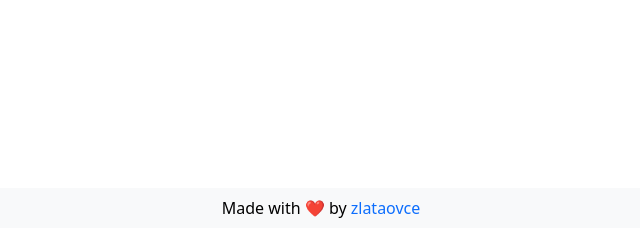
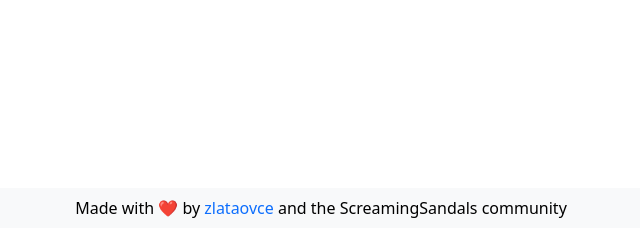
Before and after one commit to zlataovce/plshelp, a Flask app: page / in a window 1280 px wide. Shown: the part 572-800 px from the top of the page, without its empty margins (319-959 px from the left). Run offline with Flask 2, Linux system fonts and the light colour scheme.

Commit message:
smol promo <3

```diff
--- a/templates/index.html
+++ b/templates/index.html
@@ -45,7 +45,7 @@
 			<!-- Footer -->
 			<footer id="footer" class="footer-light">
 				<p class="mt-2">
-					Made with ❤️ by <a href="https://github.com/zlataovce">zlataovce</a>
+					Made with ❤️ by <a href="https://github.com/zlataovce">zlataovce</a> and the ScreamingSandals community
 				</p>
 			</footer>
 		</div>
--- a/templates/show.html
+++ b/templates/show.html
@@ -136,7 +136,7 @@
 		<br></br>
 		<footer id="footer" class="footer-light" style="position: fixed;">
 			<p class="mt-2">
-				Made with ❤️ by <a href="https://github.com/zlataovce">zlataovce</a>
+				Made with ❤️ by <a href="https://github.com/zlataovce">zlataovce</a> and the ScreamingSandals community
 			</p>
 		</footer>
 	</div>
--- a/templates/textupload.html
+++ b/templates/textupload.html
@@ -79,7 +79,7 @@
 		</div>
 		<footer id="footer" class="footer-light" style="position: fixed;">
 			<p class="mt-2">
-				Made with ❤️ by <a href="https://github.com/zlataovce">zlataovce</a>
+				Made with ❤️ by <a href="https://github.com/zlataovce">zlataovce</a> and the ScreamingSandals community
 			</p>
 		</footer>
 	</div>
```
